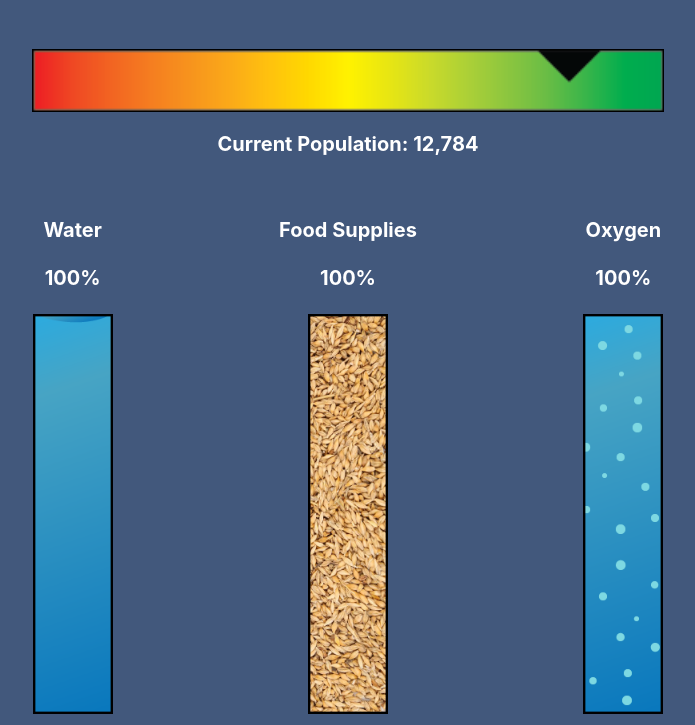
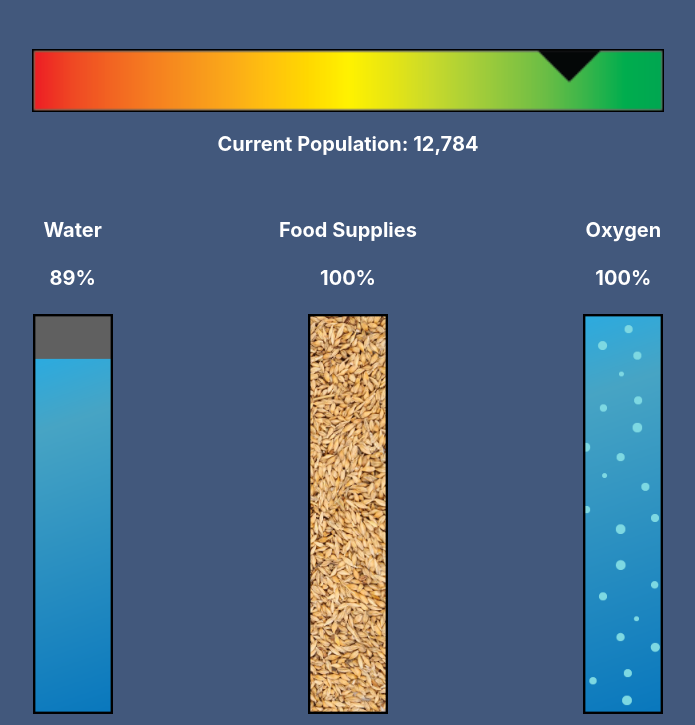
Before and after one commit to dcizmarik/E7NuclearFallout, a plain HTML site: page index.html in a window 1280 px wide. Shown: the part 156-881 px from the top of the page, without its empty margins (292-987 px from the left). Drawn offline with Linux system fonts and the light colour scheme.

Commit message:
crisis update

```diff
--- a/index.html
+++ b/index.html
@@ -37,7 +37,7 @@
             <tr>
                 <td width="10%">&nbsp;</td>
                 <td width="10%">&nbsp;</td>
-                <td><h3>100%</h3></td>
+                <td><h3>89%</h3></td>
                 <td><h3>100%</h3></td>
                 <td><h3>100%</h3></td>
                 <td width="10%">&nbsp;</td>
@@ -46,7 +46,7 @@
             <tr>
                 <td width="10%">&nbsp;</td>
                 <td width="10%">&nbsp;</td>
-                <td><img src="water-01.png" alt="" height="400px"></td>
+                <td><img src="water-01-01.png" alt="" height="400px"></td>
                 <td><img src="grain-01.png" alt="" height="400px"></td>
                 <td><img src="air-01.png" alt="" height="400px"></td>
                 <td width="10%">&nbsp;</td>
```
Also changed, not shown: water-01-01.png (added).
